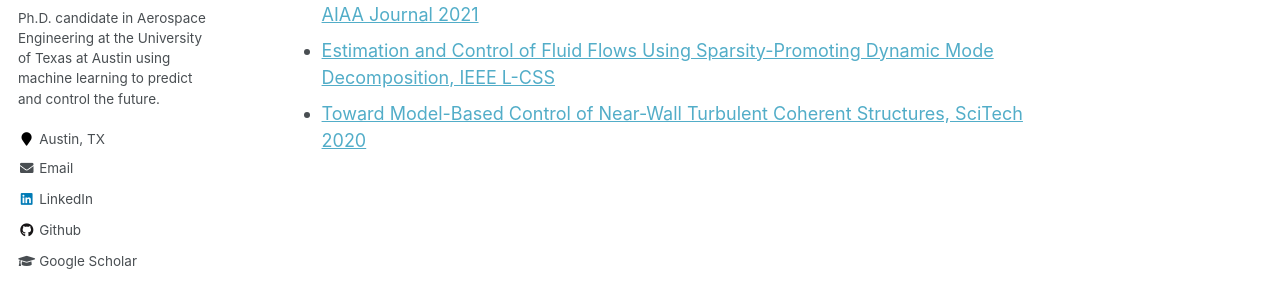
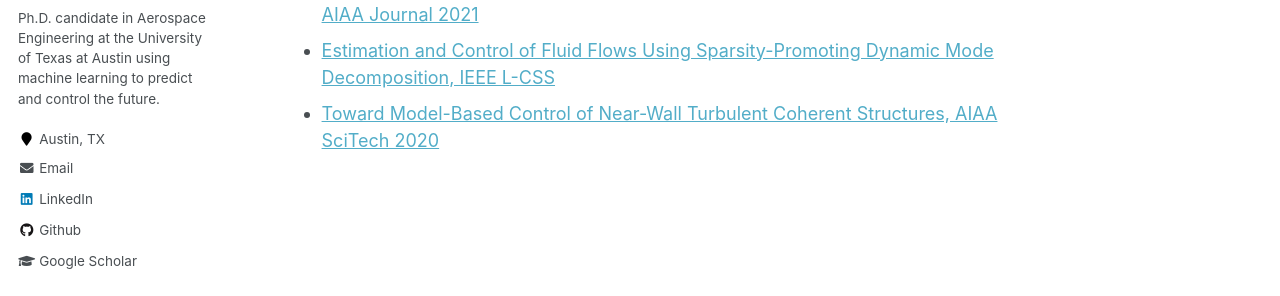
Before and after one commit to alextsolovikos/alextsolovikos.github.io, a Jekyll site: the page built from _pages/data-driven-dynamics.md, in a window 1280 px wide. Shown: the part 327-623 px from the top of the page. Built offline with Jekyll 4.4.1, drawn with Linux system fonts in a browser that asks for light colours.

Commit message:
Update data-driven-dynamics.md

```diff
--- a/_pages/data-driven-dynamics.md
+++ b/_pages/data-driven-dynamics.md
@@ -11,4 +11,4 @@ Here is a list of some of the publications and presentations on data-driven dyna
 - [Cautious Nonlinear Covariance Steering using Variational Gaussian Process Predictive Models, MECC 2021](/publications/2021-10-25-cautious-covariance-steering/)
 - [Model Predictive Control of Material Volumes with Application to Vortical Structures, AIAA Journal 2021](/publications/2021-07-07-MPC-of-LSMs/)
 - [Estimation and Control of Fluid Flows Using Sparsity-Promoting Dynamic Mode Decomposition, IEEE L-CSS](/publications/2020-08-10-sparsity-promoting-dmd-with-control/)
-- [Toward Model-Based Control of Near-Wall Turbulent Coherent Structures, SciTech 2020](/publications/2020-01-05-Toward-Model-Based-Control-of-LSMs/)
+- [Toward Model-Based Control of Near-Wall Turbulent Coherent Structures, AIAA SciTech 2020](/publications/2020-01-05-Toward-Model-Based-Control-of-LSMs/)
```
